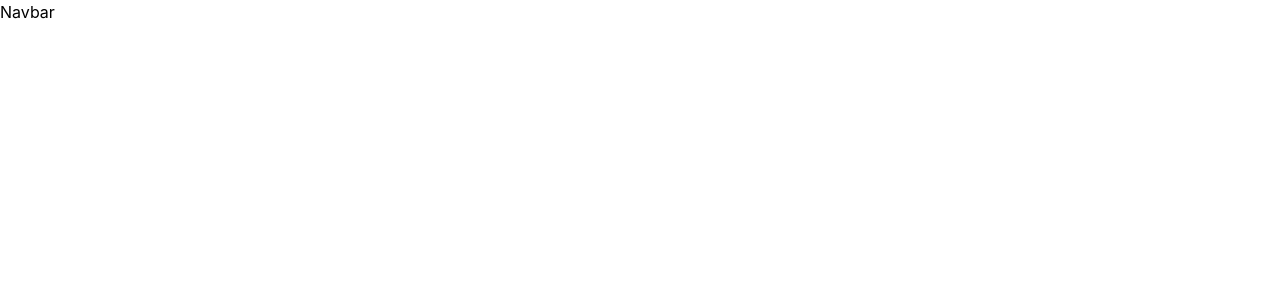
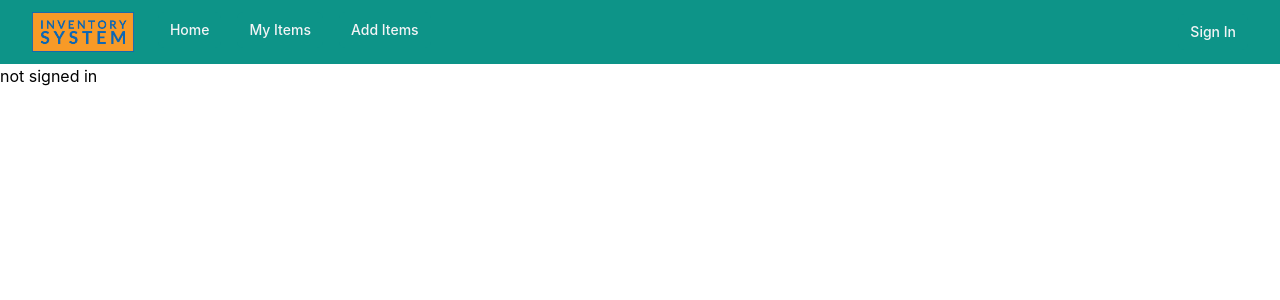
Before and after one commit to matthewgreenup/Z-CRUD-App, a React (Create React App) app in the folder front-end/: page /item in a window 1280 px wide. Before the commit this address had no page. Shown: the top 300 px of the page. Built offline with nearby package versions, Linux system fonts and the light colour scheme; no server answers.

Commit message:
significant portion of front-end

```diff
--- a/front-end/src/App.js
+++ b/front-end/src/App.js
@@ -1,9 +1,9 @@
 import './App.css'
 import React, { useEffect, useState, createContext } from 'react'
 import { BrowserRouter as Router, Routes, Route } from 'react-router-dom'
-import {CreateAccount} from './components/CreateAccount'
-import {CreateItem} from './components/CreateItem'
-import {Home} from './components/Home'
+import { SignUp } from './components/SignUp'
+import { CreateItem } from './components/CreateItem'
+import { Home } from './components/Home'
 import { ItemCards } from './components/ItemCards'
 import { ItemDetails } from './components/ItemDetails'
 import { MyItems } from './components/MyItems'
@@ -13,18 +13,36 @@ import { SignIn } from './components/SignIn'
 export const InventoryContext = React.createContext()
 
 function App () {
+  const [api, setApi] = useState('http://localhost:8080')
   const [signedIn, setSignedIn] = useState(false)
-  // const [currUser, setCurrUser] = useState({})
+  const [allItemsArray, setAllItemsArray] = useState(false)
+  const [currUser, setCurrUser] = useState({})
+  const [dataChange, setDataChange] = useState(false)
 
-  const passContext = { signedIn, setSignedIn }
+  const passContext = { signedIn, setSignedIn, api, allItemsArray, setAllItemsArray, currUser, setCurrUser,dataChange, setDataChange }
+
+  useEffect(() => {
+    const url = `${api}/item`
+    fetch(url)
+      .then(res => res.json())
+      .then(data => {
+        console.log(data)
+        setAllItemsArray(data)
+      })
+  }, [])
 
   return (
     <>
       <InventoryContext.Provider value={passContext}>
         <Router>
-          <NavBar/>
+          <NavBar />
           <Routes>
-            <Route path='/' element={<Home/>}/>
+            <Route path='/' element={<Home />} />
+            <Route path='/signup' element={<SignUp />} />
+            <Route path='/createitem' element={<CreateItem />} />
+            <Route path='/myitems' element={<MyItems />} />
+            <Route path='/item' element={<ItemDetails />} />
+            <Route path='/signin' element={<SignIn />} />
           </Routes>
         </Router>
       </InventoryContext.Provider>
--- a/front-end/src/components/CreateItem.js
+++ b/front-end/src/components/CreateItem.js
@@ -12,9 +12,9 @@ export const CreateItem = () => {
     "Signed in"
 
 ) : (
-
-    "not signed in"
-
+    <div className="">
+    <h1 className="text-center py-10 text-3xl">You need to be signed in to see this page</h1>
+</div>
 )}
   </>
 }
--- a/front-end/src/components/Home.js
+++ b/front-end/src/components/Home.js
@@ -1,20 +1,27 @@
 import React, { useContext } from 'react'
 import { useNavigate } from 'react-router-dom'
 import { InventoryContext } from '../App'
+import { ItemCards } from './ItemCards'
 
 export const Home = () => {
   const navigate = useNavigate()
-  const { signedIn, setSignedIn } = useContext(InventoryContext)
+  const { signedIn, setSignedIn, allItemsArray, setAllItemsArray } = useContext(InventoryContext)
 
   return <>
   {signedIn ? (
+<>
+<h1 className="text-left py-3 px-3 text-lg">Welcome, NAME</h1>
+</>
+) : (
+<>
+<h1 className="text-left py-3 px-3 text-lg">Sign in to Manage Your Items</h1>
+</>
+)}
+<ul>
+{allItemsArray.length > 0 ? allItemsArray.map(item => {
+return <ItemCards item={item}/>
+}): <>There are no items</>}
+</ul>
 
-    "Signed in"
-
-) : (
-
-    "not signed in"
-
-)}
   </>
 }
--- a/front-end/src/components/ItemCards.js
+++ b/front-end/src/components/ItemCards.js
@@ -1,20 +1,18 @@
-import React, { useContext } from 'react'
+import React, { useContext, useState } from 'react'
 import { useNavigate } from 'react-router-dom'
 import { InventoryContext } from '../App'
 
-export const ItemCards = () => {
+export const ItemCards = props => {
   const navigate = useNavigate()
   const { signedIn, setSignedIn } = useContext(InventoryContext)
+  const [currItem, setCurrItem] = useState(props.item)
 
-  return <>
-  {signedIn ? (
-
-    "Signed in"
-
-) : (
-
-    "not signed in"
-
-)}
-  </>
+  return (
+  <div className="block p-6 max-w-sm rounded-lg border border-orange-700 shadow-md hover:bg-teal-400 bg-gray-300">
+     {/* <div className="block p-6 max-w-sm bg-white rounded-lg border border-orange-200 shadow-md hover:bg-gray-400 dark:bg-gray-300 dark:border-orange-700 dark:hover:bg-teal-400"> */}
+  <h1 class="text-center mb-2 text-2xl font-bold tracking-tight text-black">{currItem.item_name}</h1>
+    <p class="font-normal text-gray-700">{currItem.description.substring(0,100)}{currItem.description.length > 100 ? "..." : ""}{currItem.description.length}</p>
+  <br/>
+  </div>
+  )
 }
--- a/front-end/src/components/MyItems.js
+++ b/front-end/src/components/MyItems.js
@@ -1,10 +1,13 @@
-import React, { useContext } from 'react'
+import React, { useContext, useEffect } from 'react'
 import { useNavigate } from 'react-router-dom'
 import { InventoryContext } from '../App'
 
 export const MyItems = () => {
   const navigate = useNavigate()
-  const { signedIn, setSignedIn } = useContext(InventoryContext)
+  const { signedIn, setSignedIn, allItemsArray, setAllItemsArray } = useContext(InventoryContext)
+
+
+
 
   return <>
   {signedIn ? (
@@ -12,9 +15,9 @@ export const MyItems = () => {
     "Signed in"
 
 ) : (
-
-    "not signed in"
-
+  <div className="">
+    <h1 className="text-center py-10 text-3xl">You need to be signed in to see this page</h1>
+</div>
 )}
   </>
 }
--- a/front-end/src/components/NavBar.js
+++ b/front-end/src/components/NavBar.js
@@ -1,12 +1,62 @@
 import React, { useContext } from 'react'
 import { useNavigate } from 'react-router-dom'
 import { InventoryContext } from '../App'
+// import InventorySystem from '../../public/InventorySystem'
 
 export const NavBar = () => {
   const navigate = useNavigate()
   const { signedIn, setSignedIn } = useContext(InventoryContext)
 
-  return <>
-  Navbar <br/>
-  </>
+  return (
+    <nav className="bg-teal-600">
+  <div className="mx-auto max-w-7xl px-2 sm:px-6 lg:px-8">
+    <div className="relative flex h-16 items-center justify-between">
+
+      <div className="flex flex-1 items-center justify-center sm:items-stretch sm:justify-start">
+        <div className="flex flex-shrink-0 items-center">
+          <img className="block h-10 w-auto lg:hidden" src="/InventorySystem.png" alt="Your Company"/>
+          <img className="hidden h-10 w-auto lg:block" src="/InventorySystem.png" alt="Your Company"/>
+        </div>
+        <div className="hidden sm:ml-6 sm:block">
+          <div className="flex space-x-4">
+
+          <button onClick={()=>{navigate('/')}} type="button" className="flex rounded-md bg-teal-600 text-sm focus:outline-none focus:ring-2 focus:ring-white focus:ring-offset-2 focus:ring-offset-orange-500"aria-expanded="false" aria-haspopup="true">
+            <a className="text-gray-100 hover:bg-orange-400 hover:text-white px-3 py-2 rounded-md text-sm font-medium">Home</a>
+            </button>
+
+            <button onClick={()=>{navigate('/myitems')}} type="button" className="flex rounded-md bg-teal-600 text-sm focus:outline-none focus:ring-2 focus:ring-white focus:ring-offset-2 focus:ring-offset-orange-500"aria-expanded="false" aria-haspopup="true">
+            <a className="text-gray-100 hover:bg-orange-400 hover:text-white px-3 py-2 rounded-md text-sm font-medium">My Items</a>
+            </button>
+
+            <button onClick={()=>{navigate('/createitem')}} type="button" className="flex rounded-md bg-teal-600 text-sm focus:outline-none focus:ring-2 focus:ring-white focus:ring-offset-2 focus:ring-offset-orange-500"aria-expanded="false" aria-haspopup="true">
+            <a className="text-gray-100 hover:bg-orange-400 hover:text-white px-3 py-2 rounded-md text-sm font-medium">Add Items</a>
+            </button>
+
+          </div>
+        </div>
+      </div>
+      <div className="absolute inset-y-0 right-0 flex items-center pr-2 sm:static sm:inset-auto sm:ml-6 sm:pr-0">
+        <div className="relative ml-3">
+          <div>
+
+            {signedIn ? (
+            <button onClick={()=>{navigate('/'); window.location.reload()}} type="button" className="flex rounded-md bg-teal-600 text-sm focus:outline-none focus:ring-2 focus:ring-white focus:ring-offset-2 focus:ring-offset-orange-500" aria-expanded="false" aria-haspopup="true">
+            <a className="text-gray-100 hover:bg-orange-400 hover:text-white px-3 py-2 rounded-md text-sm font-medium">Log Off</a>
+            </button>
+            ):(
+            <button onClick={()=>{navigate('/signin')}} type="button" className="flex rounded-md bg-teal-600 text-sm focus:outline-none focus:ring-2 focus:ring-white focus:ring-offset-2 focus:ring-offset-orange-500" aria-expanded="false" aria-haspopup="true">
+            <a className="text-gray-100 hover:bg-orange-400 hover:text-white px-3 py-2 rounded-md text-sm font-medium">Sign In</a>
+            </button>
+            )}
+
+          </div>
+        </div>
+      </div>
+    </div>
+  </div>
+
+
+</nav>
+
+  )
 }
--- a/front-end/src/components/CreateAccount.js
+++ b/front-end/src/components/SignUp.js
@@ -2,7 +2,7 @@ import React, { useContext } from 'react'
 import { useNavigate } from 'react-router-dom'
 import { InventoryContext } from '../App'
 
-export const CreateAccount = () => {
+export const SignUp = () => {
   const navigate = useNavigate()
   const { signedIn, setSignedIn } = useContext(InventoryContext)
 
```
Also changed, not shown: front-end/public/InventorySystem.png (added), front-end/public/manifest.json.
